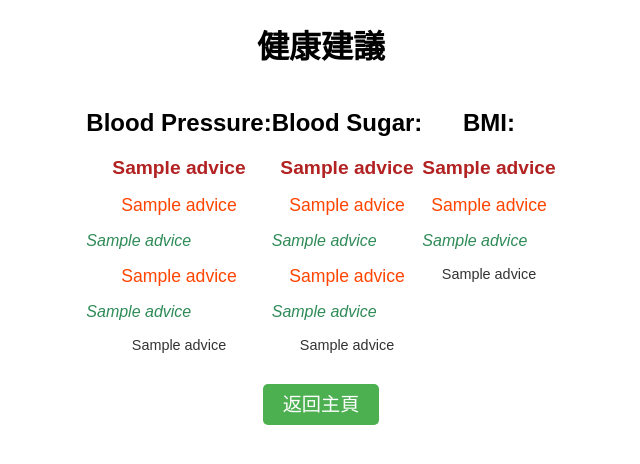
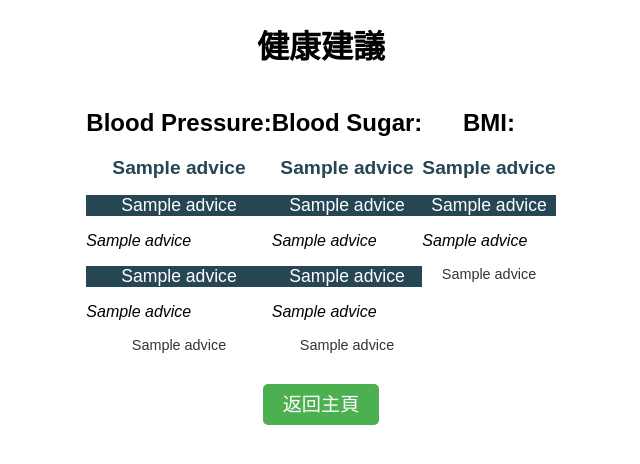
Before and after one commit to yikkchen/healthcare, a Flask app: template templates/result.html in a window 1280 px wide. Shown: the top 464 px of the page, without its empty margins (319-959 px from the left). Run offline with Flask 3, Linux system fonts and the light colour scheme; the template is opened without the code that fills it: most values are stand-ins (such as "Sample title", 1, 10 or a date in 2020).

Commit message:
Update style.css

```diff
--- a/static/style.css
+++ b/static/style.css
@@ -58,17 +57,18 @@ button:hover {
 
 .font-largest-strong li {
     font-size: 1.2em;
-    color: #b22222; /* 深红色 */
+    color: #264653;
 }
 
 .font-second-strong li {
     font-size: 1.1em;
-    color: #ff4500; /* 橙红色 */
+    color: #ffffff;
+    background-color: #264653; /* 設置淺藍色背景 */
 }
 
 .font-normal-strong li {
     font-size: 1em;
-    color: #2e8b57; /* 绿色 */
+    color: #000000; /* 绿色 */
     font-style: italic;
     text-align: left;
 }
```
Also changed, not shown: other parts of static/style.css (+3 -4 lines).
